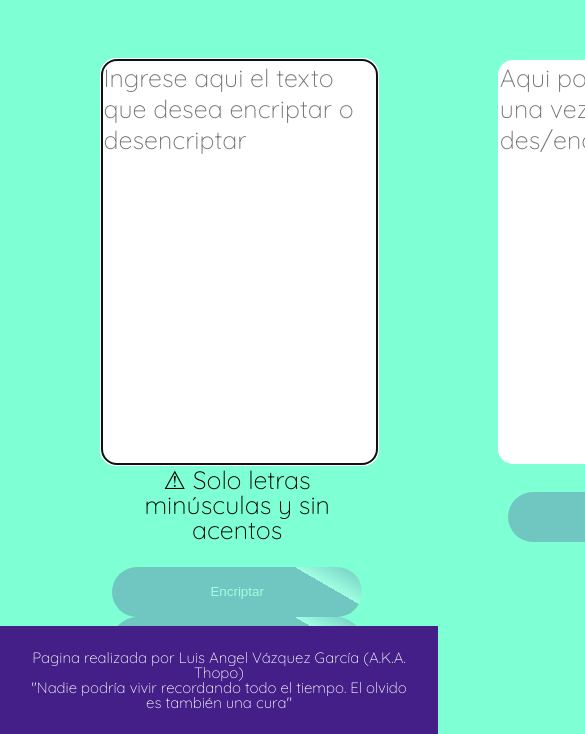
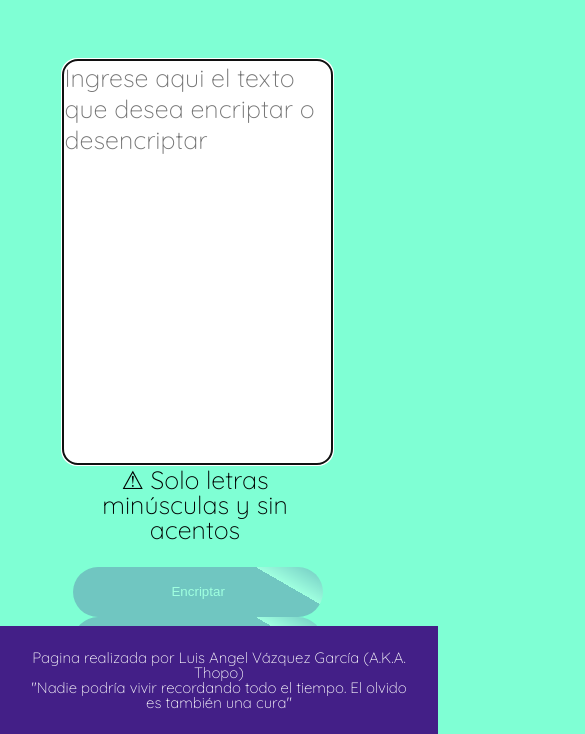
Before and after one commit to TH9P0/EncriptadorDeTexto_OracleONE, a plain HTML site: page index.html in a window 390 px wide. Shown: the part 110-844 px from the top of the page, 585 px wide, since content can reach past the window. Drawn offline with Linux system fonts and the light colour scheme.

Commit message:
Mini modificacion responsive

```diff
--- a/style.css
+++ b/style.css
@@ -97,6 +97,10 @@
         width: 100%;
     }
 
+    main{
+        display: inline;
+    }
+
     textarea{
         size: 50%;
     }
```
